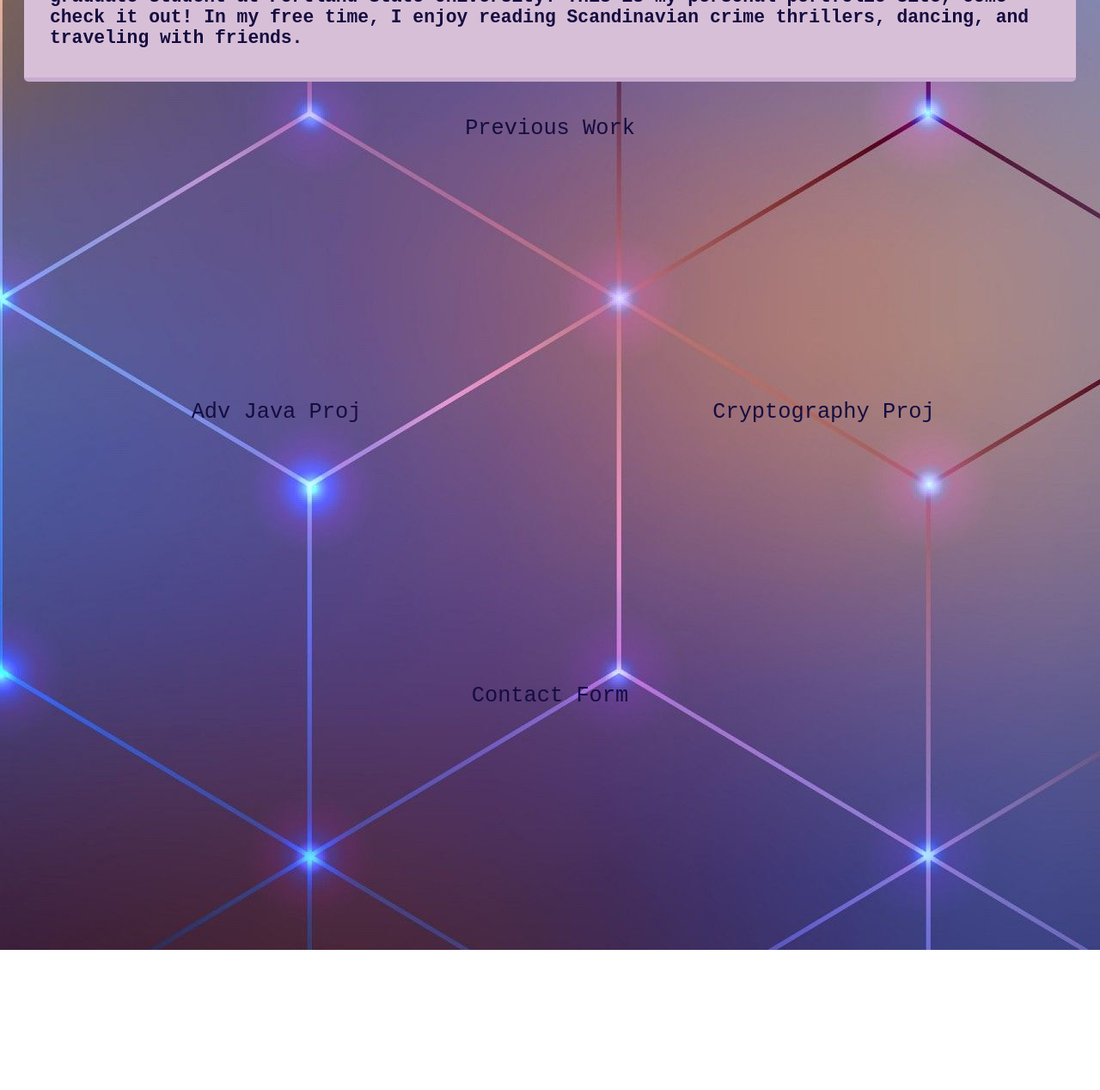
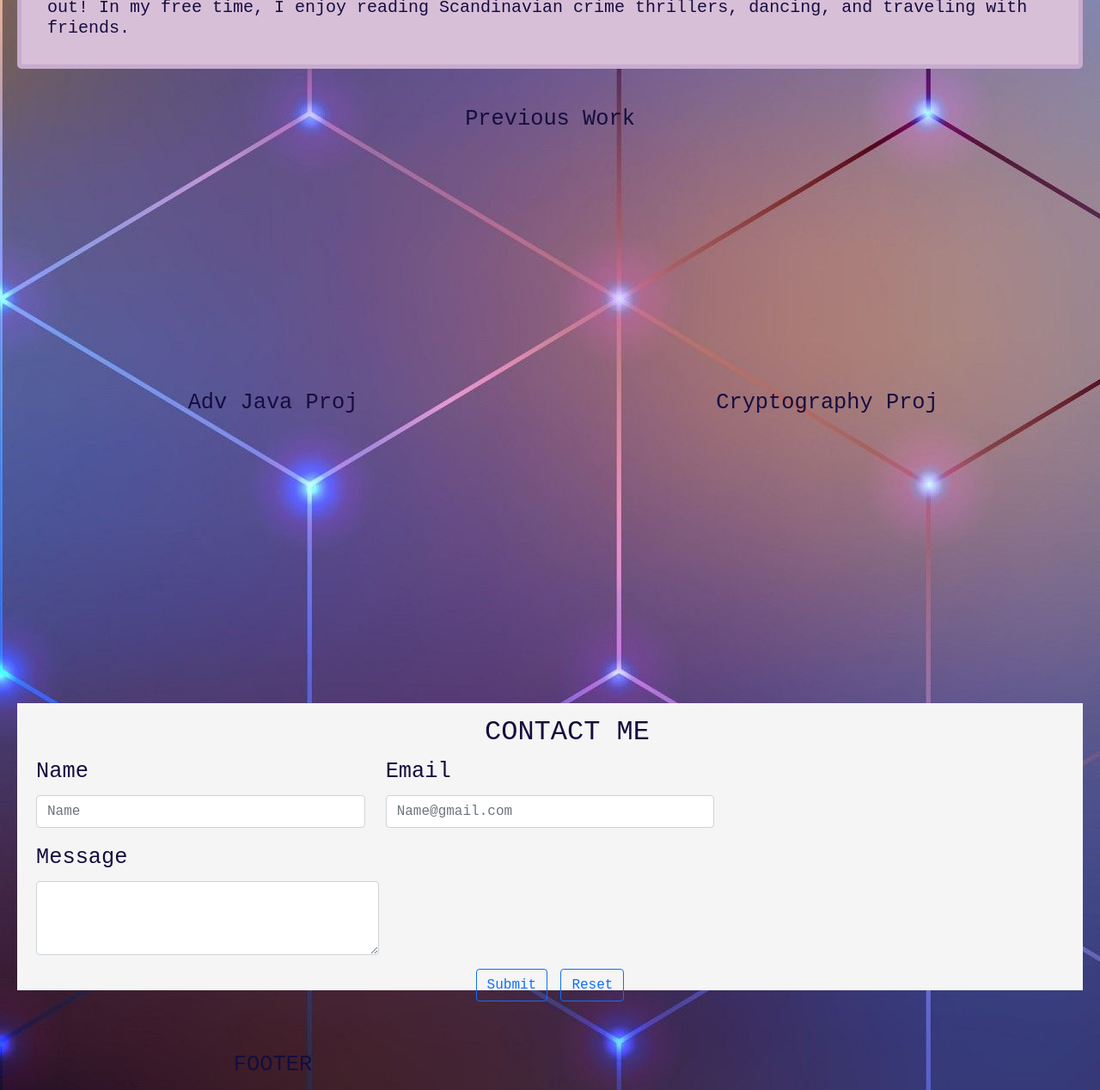
Before and after one commit to hheath43/PersonalWebsite, a plain HTML site: page src/index.html in a window 1280 px wide. Shown: the part 335-1603 px from the top of the page at 86% size. Before the commit the page ends 1440 px from the top, so only its background shows below. Drawn offline with nearby package versions, Linux system fonts and the light colour scheme.

Commit message:
contact form rough draft and footer started

```diff
--- a/src/index.html
+++ b/src/index.html
@@ -5,6 +5,10 @@
     <meta http-equiv="X-UA-Compatible" content="IE=edge" />
     <meta name="viewport" content="width=device-width, initial-scale=1.0" />
     <title>Finale Project</title>
+    <link
+    rel="stylesheet"
+    href="https://cdn.jsdelivr.net/npm/bootstrap@5.0.2/dist/css/bootstrap.min.css"
+  />
     <link rel="stylesheet" href="styles.css" />
     <script defer src="final-project.js"></script>
   <body style="background-image: url('187161.jpg');">
@@ -30,7 +34,30 @@
         <div class="grid-item previous" id="previous">Previous Work</div>
         <div class="grid-item proj1" id="proj1">Adv Java Proj</div>
         <div class="grid-item proj2" id="proj2">Cryptography Proj</div>
-        <div class="grid-item contact" id="contact">Contact Form</div>
+        <div class="grid-item contact row my-5" id="contact">
+          <h2>CONTACT ME</h2>
+          <form>
+            <div class="row mb-3">
+              <div class="col-4">
+                <label for="name" class="form-label">Name</label>
+                <input type="text" class="form-control" id="name" placeholder="Name">
+              </div>
+              <div class="col-4">
+                <label for="email" class="form-label">Email</label>
+                <input type="text" class="form-control" id="email" placeholder="Name@gmail.com">
+              </div>
+            </div>
+            <div class="mb-3 col-4">
+              <label for="contact-form" class="form-label">Message</label>
+              <textarea class="form-control" id="contact-form" rows="3"></textarea>
+            </div>
+            <div class="buttons">
+              <button type="submit" class="btn btn-outline-primary">Submit</button>
+              <button type="reset" class="btn btn-outline-primary">Reset</button>
+            </div>
+          </form>
+        </div>
+        <div class="grid-item footer" id="footer">FOOTER</div>
       </section>
     </main>
   </body>
--- a/src/styles.css
+++ b/src/styles.css
@@ -1,3 +1,8 @@
+/*:root {
+  --indigo: #1773FF;
+  --light-grey: #f9f9f9;
+}*/
+
 .link {
   text-decoration: none;
   color: rgb(21, 13, 63);
@@ -6,7 +11,6 @@
 }
 
 .link:hover {
-  /*opacity:0.5;*/
   animation-name: springy-text;
   animation-duration: 1s;
   animation-timing-function: ease;
@@ -48,14 +52,14 @@ li {
   background-color: thistle;
   border-radius: 5px;
   margin:  20px;
-  border-bottom: 5px solid whitesmoke;
+  border: 5px solid whitesmoke;
   animation-name: colorChange;
   animation-duration: 4s;
   animation-iteration-count: infinite;
 }
 
 h1 {
-  font-size: 16pt;
+  font-size: 15pt;
   margin: 0px 20px 0px 20px;
   text-align: left;
 }
@@ -78,6 +82,25 @@ b{
 
 .contact {
   grid-area: contact;
+  border-top: 5px solid whitesmoke;
+  background-color: whitesmoke;
+  margin: 20px;
+}
+
+h2 {
+  float: left;
+  margin-left: 20px;
+}
+
+label{
+  float: left;
+}
+
+footer{
+  position: absolute;
+  bottom: 0;
+  width: 100%;
+  height: 2.5rem;
 }
 
 
@@ -137,7 +160,7 @@ b{
     display: grid;
     height: 540px;
     grid-template-columns: 1fr 1fr;
-    grid-template-rows: repeat(12,100px);
+    grid-template-rows: repeat(13,100px);
     gap: 10px;
     font-size: small;
     grid-template-areas:
@@ -152,15 +175,17 @@ b{
       'proj1  proj2'
       'contact contact'
       'contact contact'
-      'contact contact';
+      'contact contact'
+      'contact  contact'
+      'footer footer';
   }
 }
 
 @keyframes colorChange {
-  0%    { border-bottom: 5px solid whitesmoke; }
-  20%   { border-bottom: 5px solid thistle }
-  60%   { border-bottom: 5px solid rebeccapurple }
-  100%  { border-bottom: 5px solid whitesmoke; }
+  0%    { border: 5px solid whitesmoke; }
+  20%   { border: 5px solid thistle }
+  60%   { border: 5px solid rebeccapurple }
+  100%  { border: 5px solid whitesmoke; }
 }
 
 @keyframes springy-text {
```
